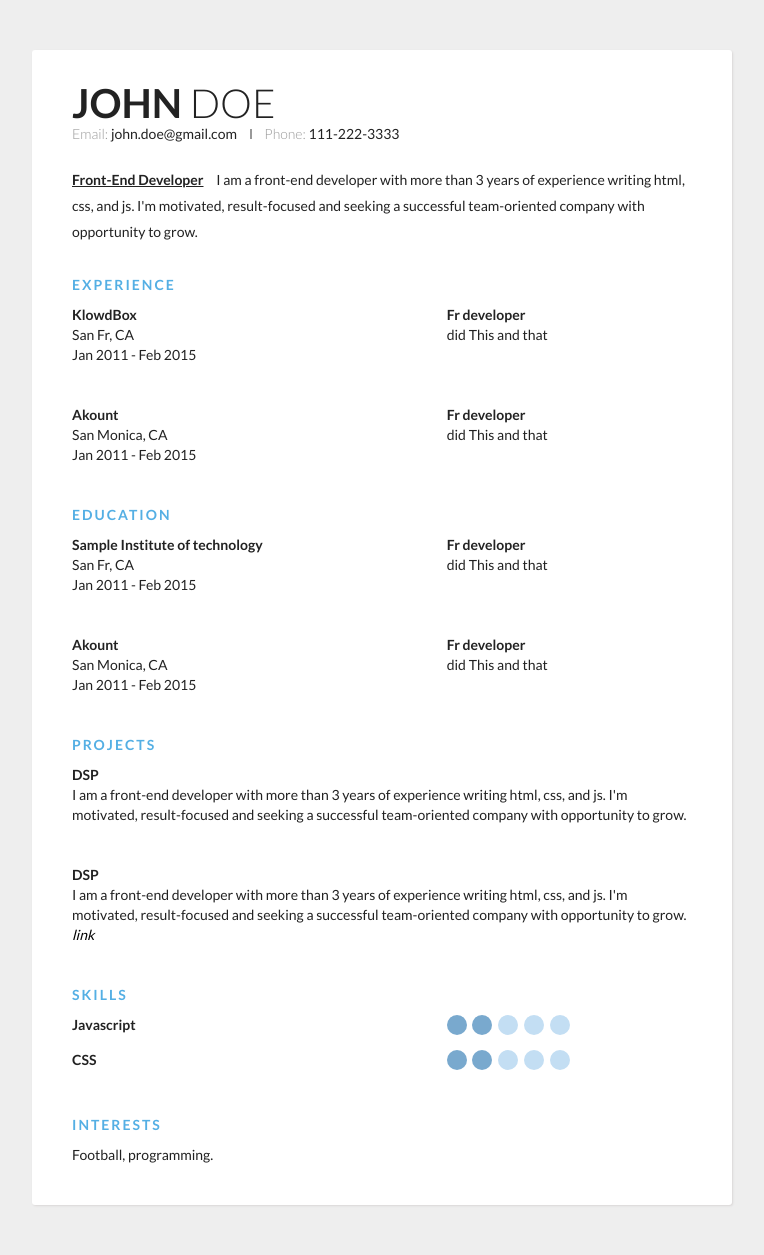
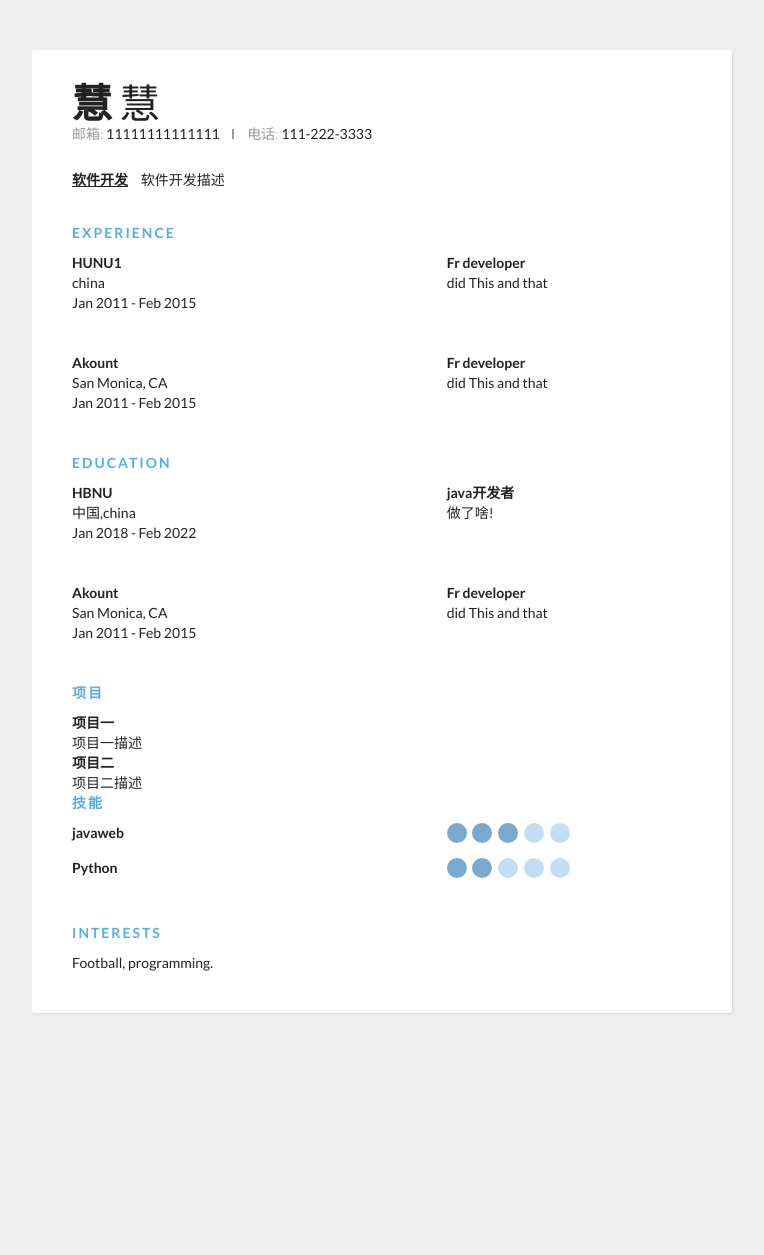
Before and after one commit to aoao2239/aoao2239, a Flask app: page / in a window 1280 px wide. Shown: the whole page, without its empty margins (258-1022 px from the left). After the commit the page ends 1014 px from the top, so only its background shows below. Run offline with Flask 2, Linux system fonts and the light colour scheme; some libraries are stand-ins or nearby versions.

Commit message:
修改后的简历

```diff
--- a/templates/index2.html
+++ b/templates/index2.html
@@ -13,22 +13,22 @@
 <div class="container">
   <div class="header">
     <div class="full-name">
-      <span class="first-name">John</span>
-      <span class="last-name">Doe</span>
+      <span class="first-name">慧</span>
+      <span class="last-name">慧</span>
     </div>
     <div class="contact-info">
-      <span class="email">Email: </span>
-      <span class="email-val">john.doe@gmail.com</span>
+      <span class="email">邮箱: </span>
+      <span class="email-val">11111111111111</span>
       <span class="separator"></span>
-      <span class="phone">Phone: </span>
+      <span class="phone">电话: </span>
       <span class="phone-val">111-222-3333</span>
     </div>
 
     <div class="about">
-      <span class="position">Front-End Developer </span>
+      <span class="position">软件开发</span>
       <span class="desc">
-        I am a front-end developer with more than 3 years of experience writing html, css, and js. I'm motivated, result-focused and seeking a successful team-oriented company with opportunity to grow.
-      </span>
+      	软件开发描述
+             </span>
     </div>
   </div>
    <div class="details">
@@ -37,8 +37,8 @@
       <div class="section__list">
         <div class="section__list-item">
           <div class="left">
-            <div class="name">KlowdBox</div>
-            <div class="addr">San Fr, CA</div>
+            <div class="name">HUNU1</div>
+            <div class="addr">china</div>
             <div class="duration">Jan 2011 - Feb 2015</div>
           </div>
           <div class="right">
@@ -65,13 +65,13 @@
       <div class="section__list">
         <div class="section__list-item">
           <div class="left">
-            <div class="name">Sample Institute of technology</div>
-            <div class="addr">San Fr, CA</div>
-            <div class="duration">Jan 2011 - Feb 2015</div>
+            <div class="name">HBNU</div>
+            <div class="addr">中国,china</div>
+            <div class="duration">Jan 2018 - Feb 2022</div>
           </div>
           <div class="right">
-            <div class="name">Fr developer</div>
-            <div class="desc">did This and that</div>
+            <div class="name">java开发者</div>
+            <div class="desc">做了啥!</div>
           </div>
         </div>
         <div class="section__list-item">
@@ -90,26 +90,24 @@
 
   </div>
      <div class="section">
-      <div class="section__title">Projects</div>
+      <div class="section__title">项目</div>
        <div class="section__list">
          <div class="section__list-item">
-           <div class="name">DSP</div>
-           <div class="text">I am a front-end developer with more than 3 years of experience writing html, css, and js. I'm motivated, result-focused and seeking a successful team-oriented company with opportunity to grow.</div>
-         </div>
+           <div class="name">项目一</div>
+           <div class="text">项目一描述   </div>
 
          <div class="section__list-item">
-                    <div class="name">DSP</div>
-           <div class="text">I am a front-end developer with more than 3 years of experience writing html, css, and js. I'm motivated, result-focused and seeking a successful team-oriented company with opportunity to grow. <a href="/login">link</a>
-           </div>
+                    <div class="name">项目二</div>
+           <div class="text">项目二描述  </div>
          </div>
        </div>
     </div>
      <div class="section">
-       <div class="section__title">Skills</div>
+       <div class="section__title">技能</div>
        <div class="skills">
          <div class="skills__item">
            <div class="left"><div class="name">
-             Javascript
+           javaweb
              </div></div>
            <div class="right">
                           <input  id="ck1" type="checkbox" checked/>
@@ -118,7 +116,7 @@
                           <input id="ck2" type="checkbox" checked/>
 
               <label for="ck2"></label>
-                         <input id="ck3" type="checkbox" />
+                         <input id="ck3" type="checkbox"  checked/>
 
               <label for="ck3"></label>
                            <input id="ck4" type="checkbox" />
@@ -132,7 +130,7 @@
        </div>
        <div class="skills__item">
            <div class="left"><div class="name">
-             CSS</div></div>
+             Python</div></div>
            <div class="right">
                           <input  id="ck1" type="checkbox" checked/>
 
```
